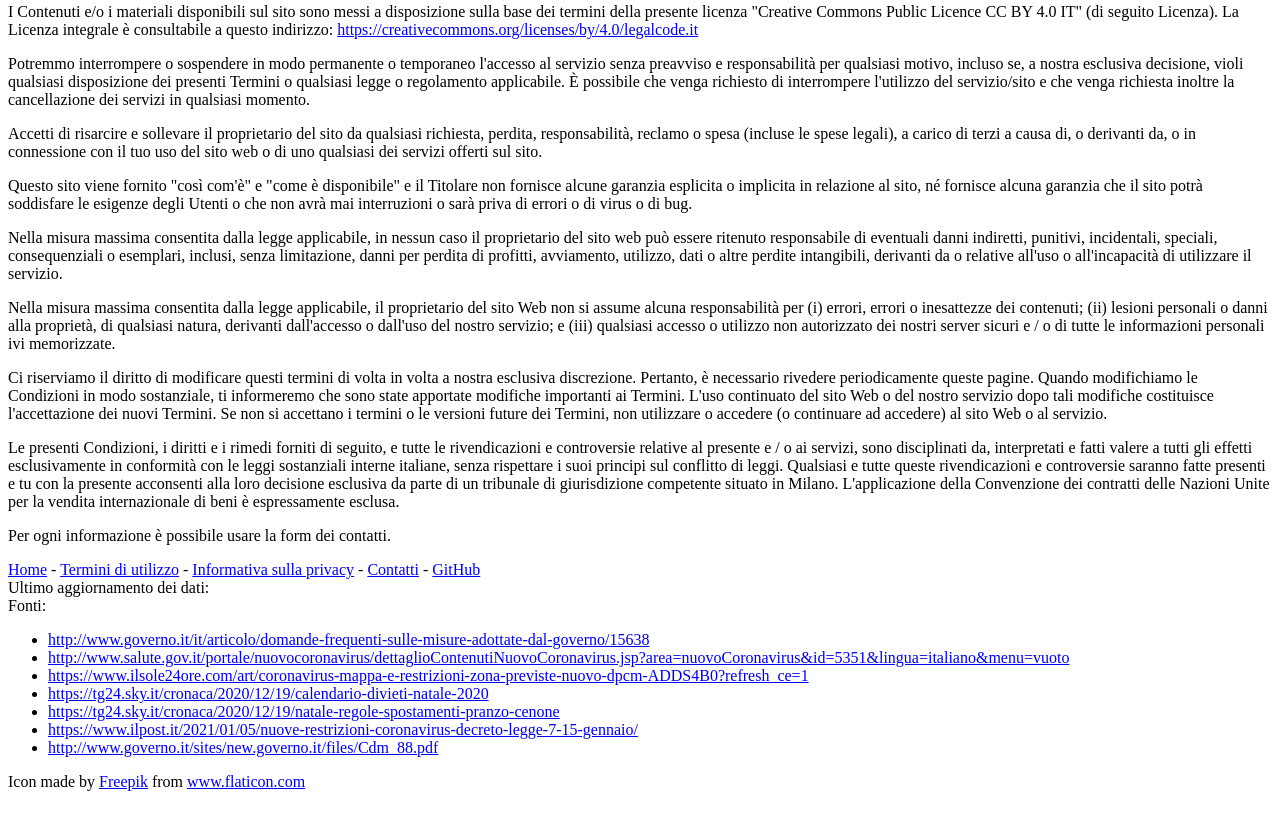
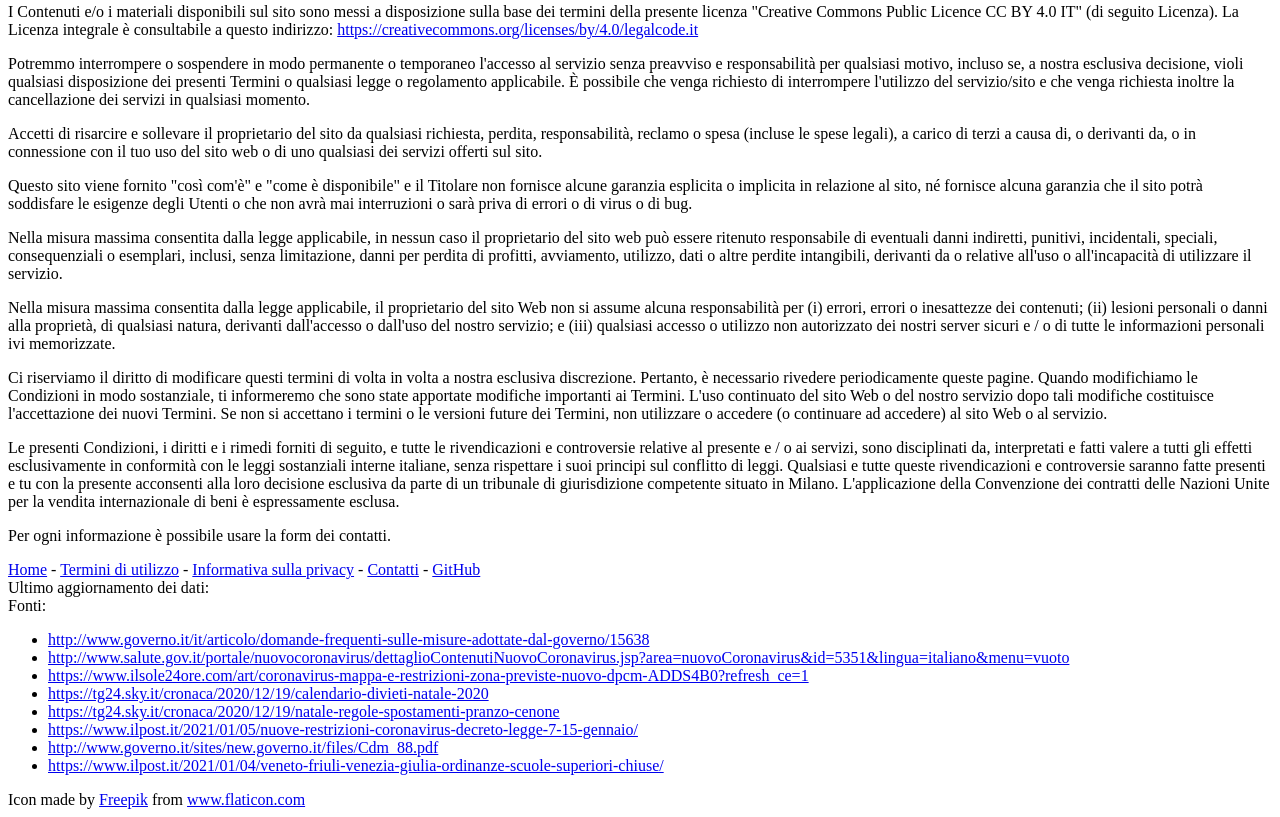
Before and after one commit to mmolinari/oggiposso, a Gatsby site: page /terms in a window 1280 px wide. Shown: the part 328-1145 px from the top of the page. Built offline with nearby package versions, Linux system fonts and the light colour scheme; Gatsby itself is replaced by a stand-in of ours.

Commit message:
Added source for the secondary schools in some regions.

```diff
--- a/src/components/sources.js
+++ b/src/components/sources.js
@@ -8,7 +8,8 @@ export default function Sources () {
     'https://tg24.sky.it/cronaca/2020/12/19/calendario-divieti-natale-2020',
     'https://tg24.sky.it/cronaca/2020/12/19/natale-regole-spostamenti-pranzo-cenone',
     'https://www.ilpost.it/2021/01/05/nuove-restrizioni-coronavirus-decreto-legge-7-15-gennaio/',
-    'http://www.governo.it/sites/new.governo.it/files/Cdm_88.pdf'
+    'http://www.governo.it/sites/new.governo.it/files/Cdm_88.pdf',
+    'https://www.ilpost.it/2021/01/04/veneto-friuli-venezia-giulia-ordinanze-scuole-superiori-chiuse/'
   ];
 
   let links = [];
```
